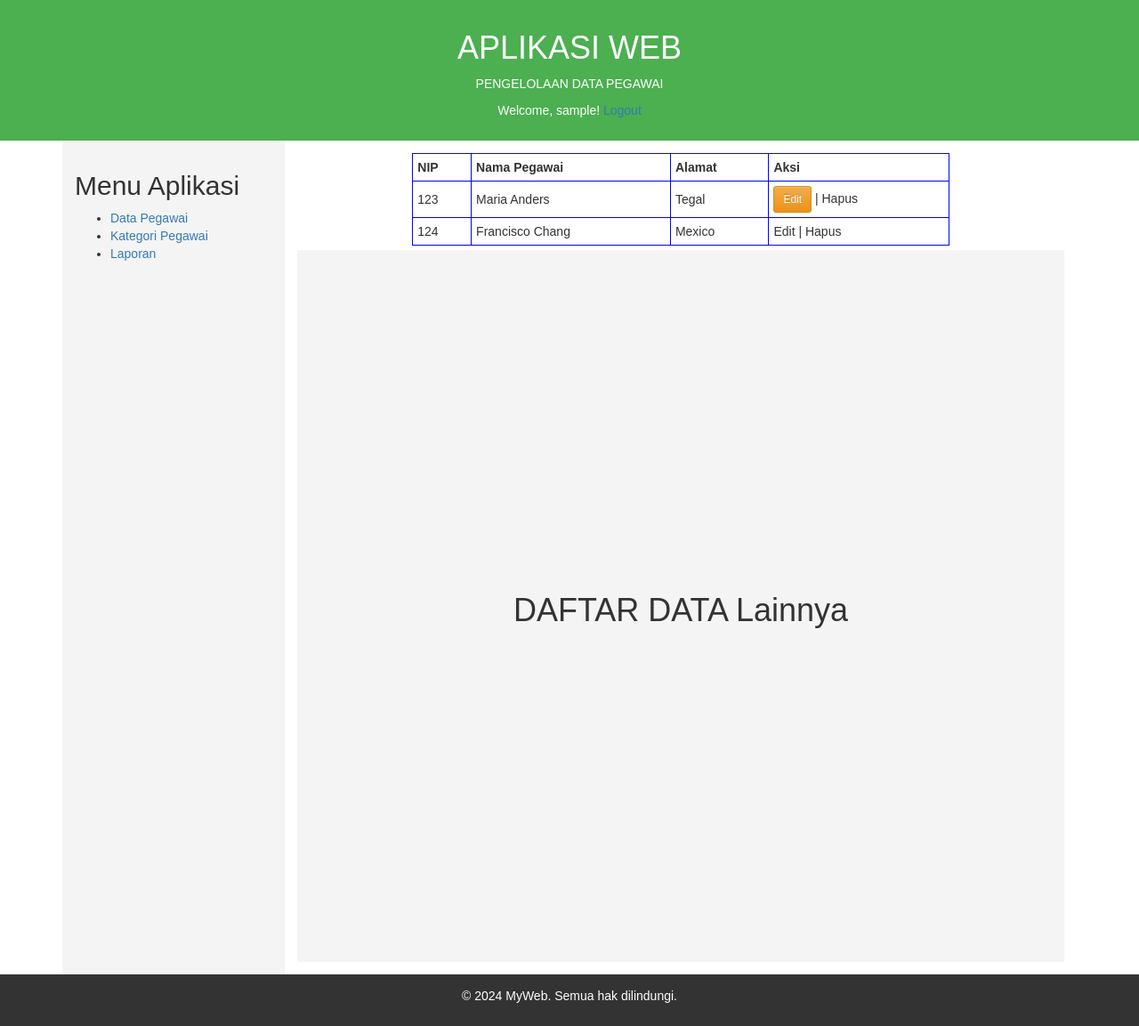
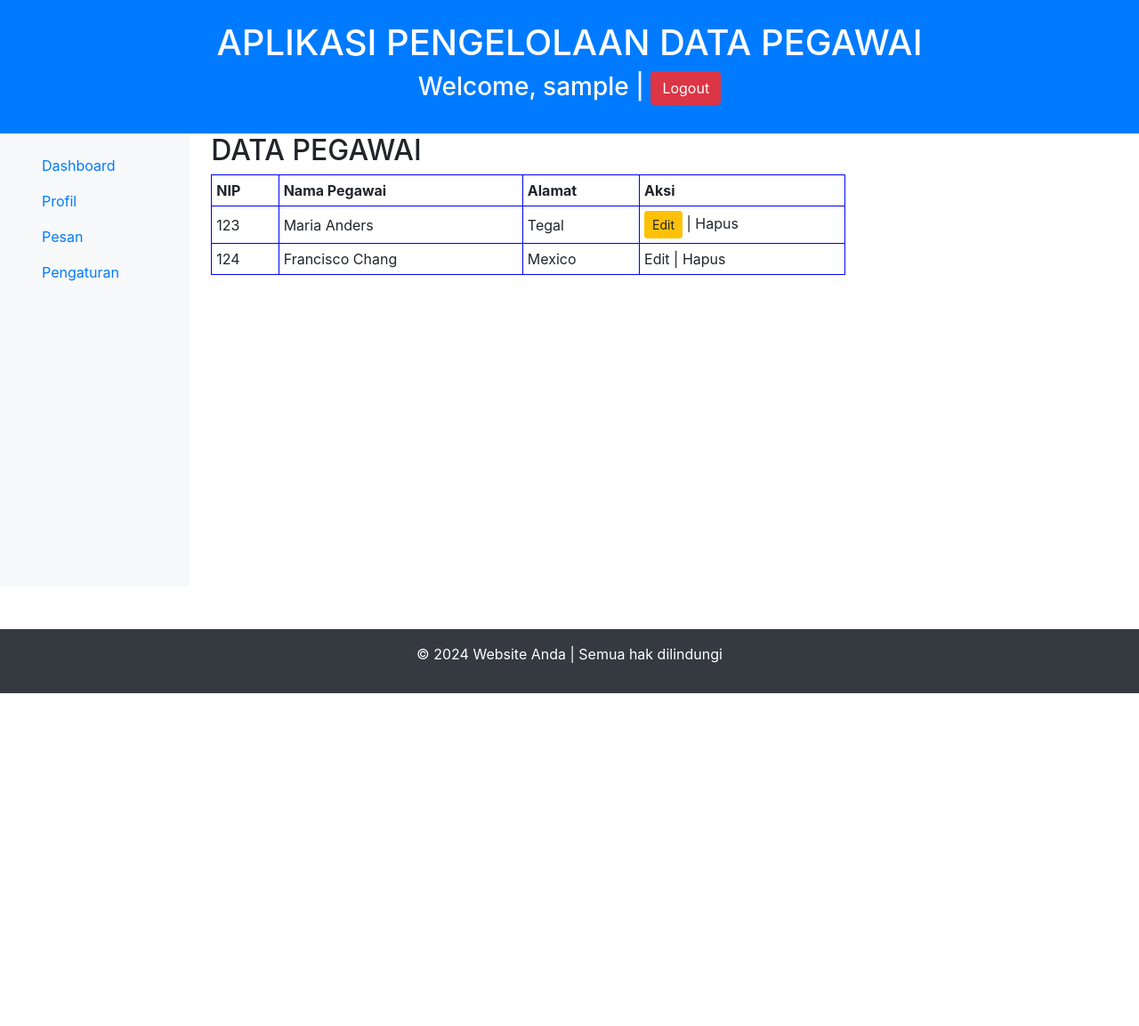
Before and after one commit to mnishom/pegawai2, a PHP site: page / in a window 1280 px wide. Shown: the whole page at 89% size. After the commit the page ends 779 px from the top, so only its background shows below. Run offline with PHP 8.4, Linux system fonts and the light colour scheme; the visitor is signed in with stand-in values (Sample User, id 1); some libraries are stand-ins or nearby versions.

Commit message:
Initial commit

```diff
--- a/index.php
+++ b/index.php
@@ -1,135 +1,58 @@
-<?php
-session_start();
-
-if (!isset($_SESSION['username'])) {
-    header("Location: login.php");
-    exit();
-}
-?>
 <!DOCTYPE html>
-<html>
+<html lang="en">
 
 <head>
     <meta charset="UTF-8">
     <meta name="viewport" content="width=device-width, initial-scale=1.0">
-    <link rel="icon" type="image/png" href="images/logo.png">
-
-    <!-- Latest compiled and minified CSS -->
-    <link rel="stylesheet" href="https://cdn.jsdelivr.net/npm/bootstrap@3.3.7/dist/css/bootstrap.min.css" integrity="sha384-BVYiiSIFeK1dGmJRAkycuHAHRg32OmUcww7on3RYdg4Va+PmSTsz/K68vbdEjh4u" crossorigin="anonymous">
-
-    <!-- Optional theme -->
-    <link rel="stylesheet" href="https://cdn.jsdelivr.net/npm/bootstrap@3.3.7/dist/css/bootstrap-theme.min.css" integrity="sha384-rHyoN1iRsVXV4nD0JutlnGaslCJuC7uwjduW9SVrLvRYooPp2bWYgmgJQIXwl/Sp" crossorigin="anonymous">
-
-    <!-- Latest compiled and minified JavaScript -->
-    <script src="https://cdn.jsdelivr.net/npm/bootstrap@3.3.7/dist/js/bootstrap.min.js" integrity="sha384-Tc5IQib027qvyjSMfHjOMaLkfuWVxZxUPnCJA7l2mCWNIpG9mGCD8wGNIcPD7Txa" crossorigin="anonymous"></script>
-
-    <style>
-        /* Gaya dasar untuk body */
-        body {
-            font-family: Arial, sans-serif;
-            margin: 0;
-            padding: 0;
-            display: flex;
-            flex-direction: column;
-            min-height: 100vh;
-        }
-
-        /* Gaya untuk header */
-        header {
-            background-color: #4CAF50;
-            color: white;
-            padding: 1em;
-            text-align: center;
-        }
-
-        /* Gaya untuk footer */
-        footer {
-            background-color: #333;
-            color: white;
-            text-align: center;
-            padding: 1em;
-            margin-top: auto;
-        }
-
-        /* Gaya untuk kontainer utama */
-        .container {
-            display: flex;
-            flex: 1;
-        }
-
-        /* Gaya untuk sidebar */
-        .sidebar {
-            background-color: #f4f4f4;
-            width: 250px;
-            padding: 1em;
-        }
-
-        /* Gaya untuk konten utama */
-        .content {
-            flex: 1;
-            padding: 1em;
-        }
-
-        /* Gaya untuk table */
-        table,
-        th,
-        td {
-            border: 1px solid blue;
-            border-collapse: collapse;
-        }
-
-        th,
-        td {
-            padding: 5px;
-        }
-
-        .center-h {
-            display: flex;
-            justify-content: center;
-            /* Horizontal Centering */
-            align-items: center;
-            padding-bottom: 5px;
-        }
-
-        .center-hv {
-            display: flex;
-            justify-content: center;
-            /* Horizontal Centering */
-            align-items: center;
-            /* Vertical Centering */
-            height: 100vh;
-            /* Membuat div memenuhi tinggi viewport */
-            background-color: #f4f4f4;
-        }
-    </style>
+    <title>Halaman Web dengan Bootstrap</title>
+    <!-- Link ke CSS Bootstrap -->
+    <link href="https://stackpath.bootstrapcdn.com/bootstrap/4.5.2/css/bootstrap.min.css" rel="stylesheet">
+    <link rel="stylesheet" href="styles/style.css">
 </head>
 
 <body>
+
     <!-- Header -->
-    <header>
-        <h1>APLIKASI WEB</h1>
-        <p>PENGELOLAAN DATA PEGAWAI</p>
-        <p><?php echo "Welcome, " . htmlspecialchars($_SESSION['username']) . "!"; ?>
-            <a href="logout.php">Logout</a>
-        </p>
+    <header class="bg-primary text-white text-center py-4">
+        <h1>APLIKASI PENGELOLAAN DATA PEGAWAI</h1>
+        <?php
+        session_start();
+
+        if (!isset($_SESSION['username'])) {
+            header("Location: login.php");
+            exit();
+        }
+
+        echo "<h3>Welcome, " . htmlspecialchars($_SESSION['username']) . " | <a href='logout.php' class='btn btn-danger'>Logout</a></h3>";
+        ?>
     </header>
 
-    <!-- Kontainer Utama -->
-    <div class="container">
+    <div class="container-fluid">
+        <div class="row">
 
-        <!-- Sidebar -->
-        <aside class="sidebar">
-            <h2>Menu Aplikasi</h2>
-            <ul>
-                <li><a href="#">Data Pegawai</a></li>
-                <li><a href="#">Kategori Pegawai</a></li>
-                <li><a href="#">Laporan</a></li>
-            </ul>
-        </aside>
+            <!-- Sidebar -->
+            <nav id="sidebar" class="col-md-3 col-lg-2 d-md-block bg-light">
+                <div class="sidebar-sticky">
+                    <ul class="nav flex-column p-3">
+                        <li class="nav-item">
+                            <a class="nav-link active" href="#">Dashboard</a>
+                        </li>
+                        <li class="nav-item">
+                            <a class="nav-link" href="#">Profil</a>
+                        </li>
+                        <li class="nav-item">
+                            <a class="nav-link" href="#">Pesan</a>
+                        </li>
+                        <li class="nav-item">
+                            <a class="nav-link" href="#">Pengaturan</a>
+                        </li>
+                    </ul>
+                </div>
+            </nav>
 
-        <!-- Konten Utama -->
-        <main class="content">
-            <div class="center-h">
+            <!-- Content -->
+            <main role="main" class="col-md-9 ml-sm-auto col-lg-10 px-4">
+                <h2>DATA PEGAWAI</h2>
                 <table style="width:70%; border: 1px;">
                     <tr>
                         <th>NIP</th>
@@ -150,20 +73,20 @@ if (!isset($_SESSION['username'])) {
                         <td>Edit | Hapus</td>
                     </tr>
                 </table>
-            </div>
-            <div class="center-hv">
-                <h1>DAFTAR DATA Lainnya</h1>
-            </div>
-        </main>
+                <div style="height:350px;">&nbsp;</div>
+            </main>
+        </div>
     </div>
 
     <!-- Footer -->
-    <footer>
-        <p>&copy; 2024 MyWeb. Semua hak dilindungi.</p>
+    <footer class="bg-dark text-white text-center py-3 mt-5">
+        <p>&copy; 2024 Website Anda | Semua hak dilindungi</p>
     </footer>
 
-
-
+    <!-- Script JavaScript Bootstrap -->
+    <script src="https://code.jquery.com/jquery-3.5.1.slim.min.js"></script>
+    <script src="https://cdn.jsdelivr.net/npm/@popperjs/core@2.5.2/dist/umd/popper.min.js"></script>
+    <script src="https://stackpath.bootstrapcdn.com/bootstrap/4.5.2/js/bootstrap.min.js"></script>
 </body>
 
 </html>
--- /dev/null
+++ b/styles/style.css
@@ -0,0 +1,12 @@
+/* Gaya untuk table */
+table,
+th,
+td {
+    border: 1px solid blue;
+    border-collapse: collapse;
+}
+
+th,
+td {
+    padding: 5px;
+}
```
Also changed, not shown: forminput.php (deleted).
